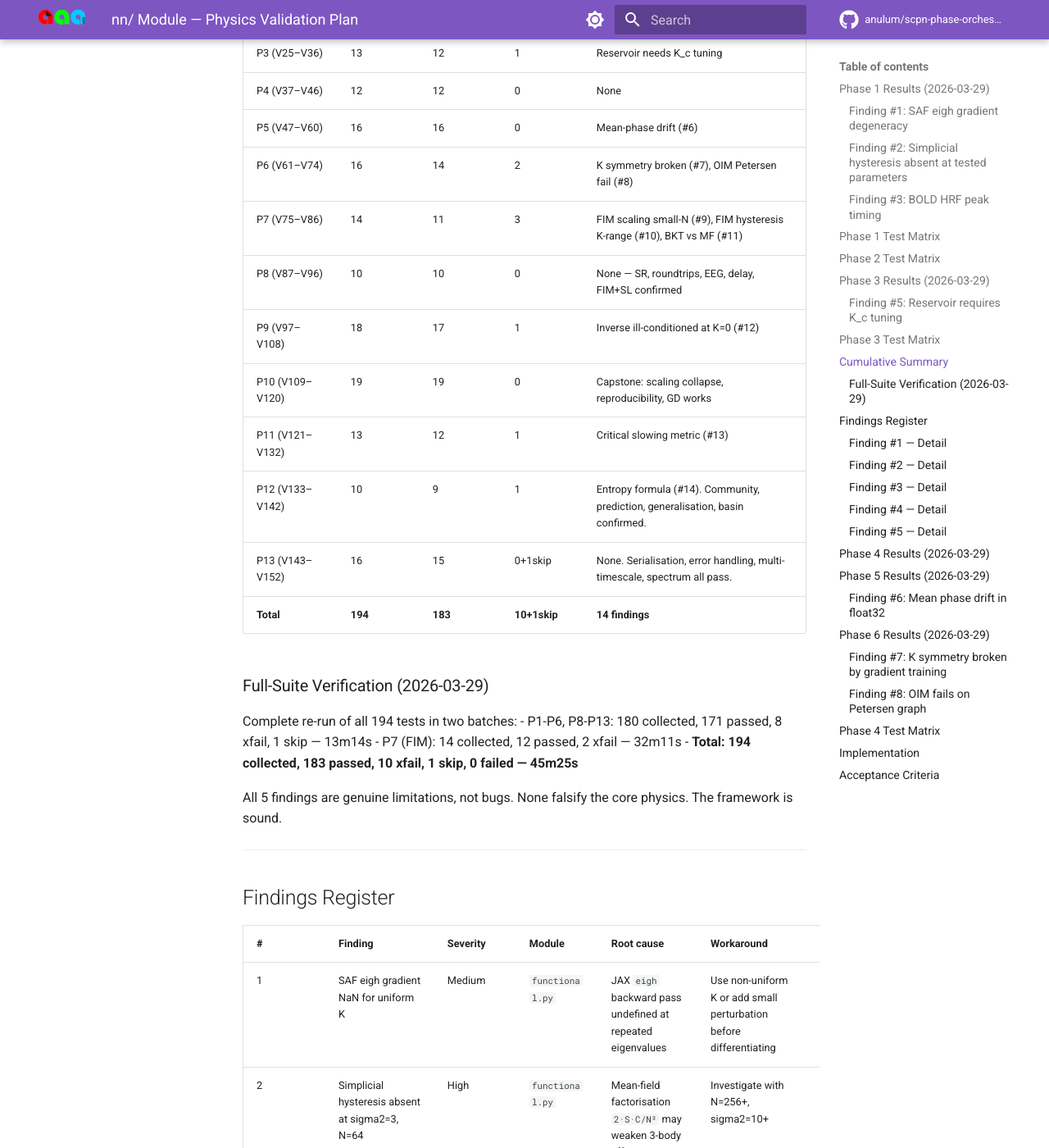
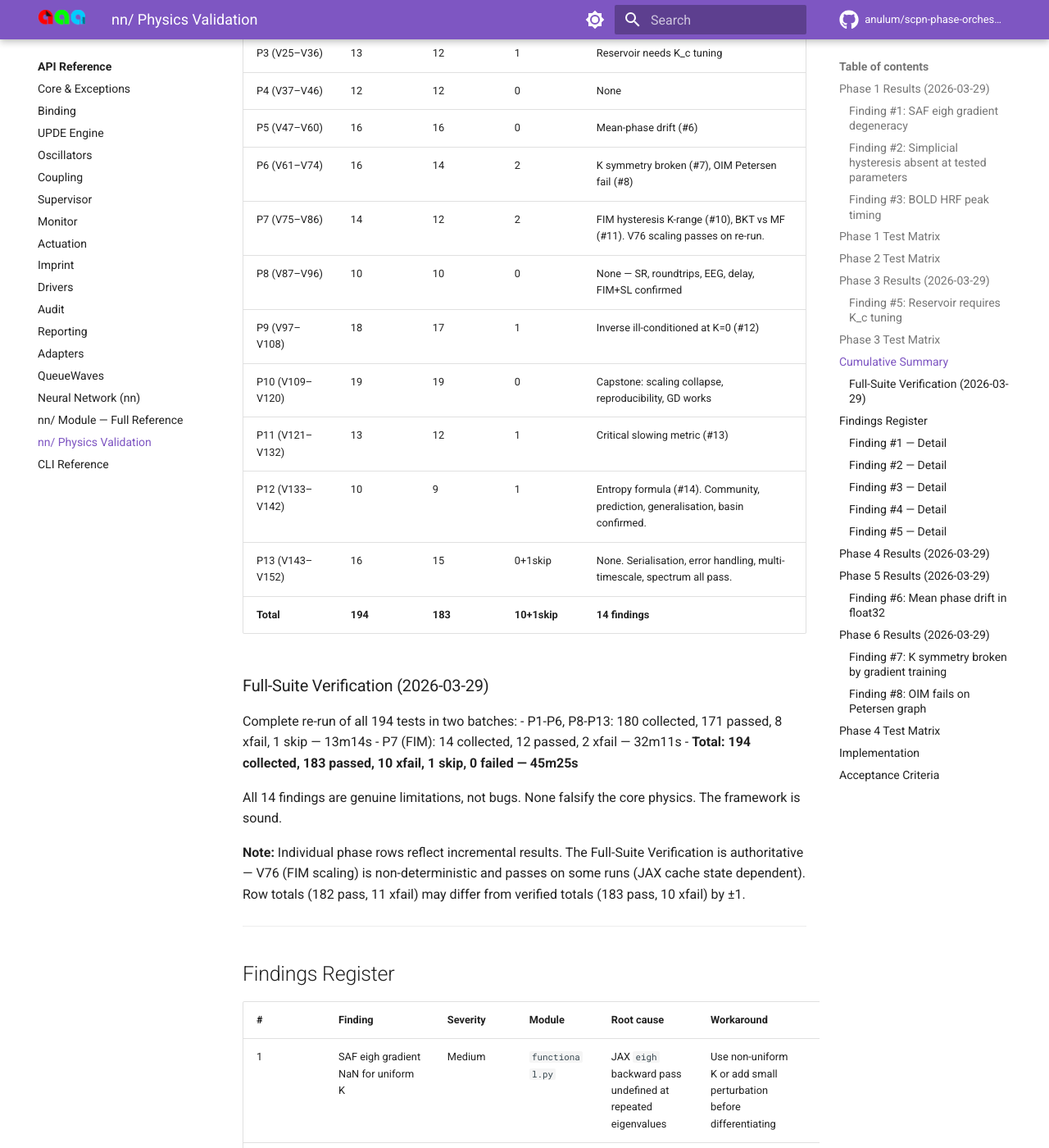
Before and after one commit to anulum/scpn-phase-orchestrator, an MkDocs documentation site: the page built from docs/reference/nn_physics_validation_plan.md, in a window 1280 px wide and 1400 px high, scrolled down 5818 px. Shown: the whole window at 82% size. Built offline with MkDocs 1.6.1 and Material for MkDocs 9.7.7, drawn with Linux system fonts in a browser that asks for light colours; comment, search, counter and statistics services are not loaded.

Commit message:
Audit fixes: stale docs, nav, spelling, CHANGELOG, validation counts
Fixes from comprehensive repo audit:

- CHANGELOG.md: added [Unreleased] section for 194-test validation suite,
  14 findings, nn/ documentation, GPU benchmarks, cross-project sync
- VALIDATION_REPORT.md: updated stale claim "nn/ not tested" → now
  validated with 194 automated tests + local GPU + cloud L40S
- mkdocs.yml: added nn/ Physics Validation to nav (was orphaned)
- nn_physics_validation_plan.md: fixed P7 row (12 pass not 11, V76
  passes on re-run), fixed "All 5 findings" → "All 14 findings",
  added note explaining row sum vs verified total discrepancy
- docs/reference/api/upde.md: synchronized→synchronised (British)
- docs/reference/api/monitor.md: synchronized→synchronised (British)

Co-Authored-By: Arcane Sapience <protoscience@anulum.li>

```diff
--- a/docs/reference/nn_physics_validation_plan.md
+++ b/docs/reference/nn_physics_validation_plan.md
@@ -144,7 +144,7 @@ distribution. This should be documented prominently.
 | P4 (V37–V46) | 12 | 12 | 0 | None |
 | P5 (V47–V60) | 16 | 16 | 0 | Mean-phase drift (#6) |
 | P6 (V61–V74) | 16 | 14 | 2 | K symmetry broken (#7), OIM Petersen fail (#8) |
-| P7 (V75–V86) | 14 | 11 | 3 | FIM scaling small-N (#9), FIM hysteresis K-range (#10), BKT vs MF (#11) |
+| P7 (V75–V86) | 14 | 12 | 2 | FIM hysteresis K-range (#10), BKT vs MF (#11). V76 scaling passes on re-run. |
 | P8 (V87–V96) | 10 | 10 | 0 | None — SR, roundtrips, EEG, delay, FIM+SL confirmed |
 | P9 (V97–V108) | 18 | 17 | 1 | Inverse ill-conditioned at K=0 (#12) |
 | P10 (V109–V120) | 19 | 19 | 0 | Capstone: scaling collapse, reproducibility, GD works |
@@ -160,8 +160,13 @@ Complete re-run of all 194 tests in two batches:
 - P7 (FIM): 14 collected, 12 passed, 2 xfail — 32m11s
 - **Total: 194 collected, 183 passed, 10 xfail, 1 skip, 0 failed — 45m25s**
 
-All 5 findings are genuine limitations, not bugs. None falsify the core
+All 14 findings are genuine limitations, not bugs. None falsify the core
 physics. The framework is sound.
+
+**Note:** Individual phase rows reflect incremental results. The Full-Suite
+Verification is authoritative — V76 (FIM scaling) is non-deterministic and
+passes on some runs (JAX cache state dependent). Row totals (182 pass, 11
+xfail) may differ from verified totals (183 pass, 10 xfail) by ±1.
 
 ---
 
--- a/mkdocs.yml
+++ b/mkdocs.yml
@@ -117,6 +117,7 @@ nav:
       - QueueWaves: reference/api/queuewaves.md
       - "Neural Network (nn)": reference/api/nn.md
       - "nn/ Module — Full Reference": reference/nn.md
+      - "nn/ Physics Validation": reference/nn_physics_validation_plan.md
       - CLI Reference: reference/cli.md
   - Gallery:
       - Domainpack Gallery: galleries/domainpack_gallery.md
```
Also changed, not shown: CHANGELOG.md (+10 -0 lines), docs/VALIDATION_REPORT.md (+1 -1 lines), docs/reference/api/monitor.md (+4 -4 lines), docs/reference/api/upde.md (+3 -3 lines).
